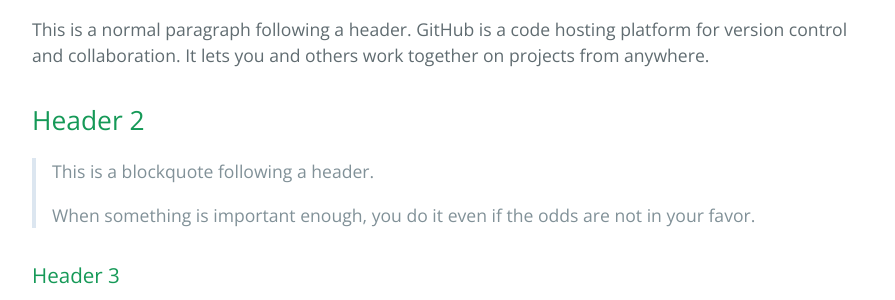
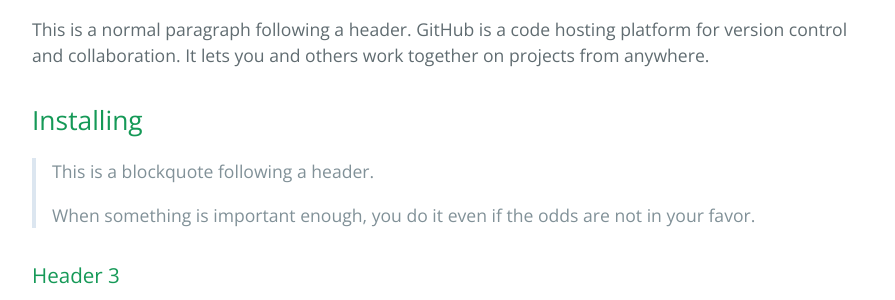
Before and after one commit to nunzy1/github.io, a Jekyll site: the page built from index.md, in a window 1280 px wide and 900 px high, scrolled down 462 px. Shown: the part 158-458 px from the top of the window, without its empty margins (192-1087 px from the left). Built offline with Jekyll 4.4.1, drawn with Linux system fonts in a browser that asks for light colours.

Commit message:
simple test
simple test

```diff
--- a/index.md
+++ b/index.md
@@ -14,7 +14,7 @@ There should be whitespace between paragraphs. We recommend including a README,
 
 This is a normal paragraph following a header. GitHub is a code hosting platform for version control and collaboration. It lets you and others work together on projects from anywhere.
 
-## Header 2
+## Installing
 
 > This is a blockquote following a header.
 >
```
